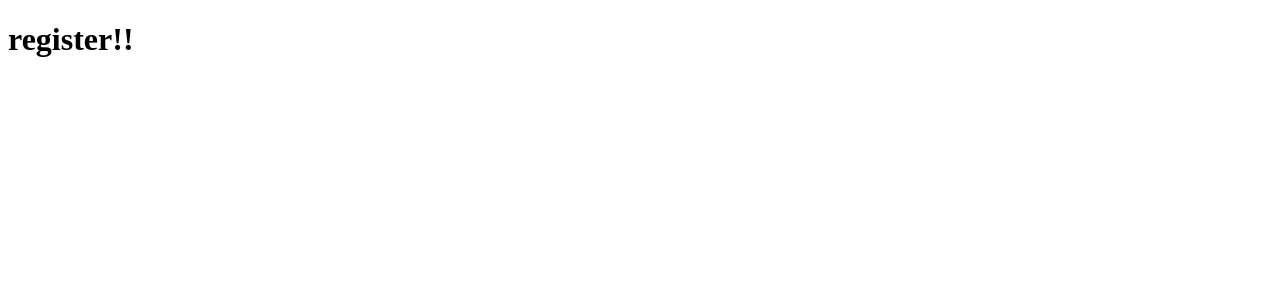
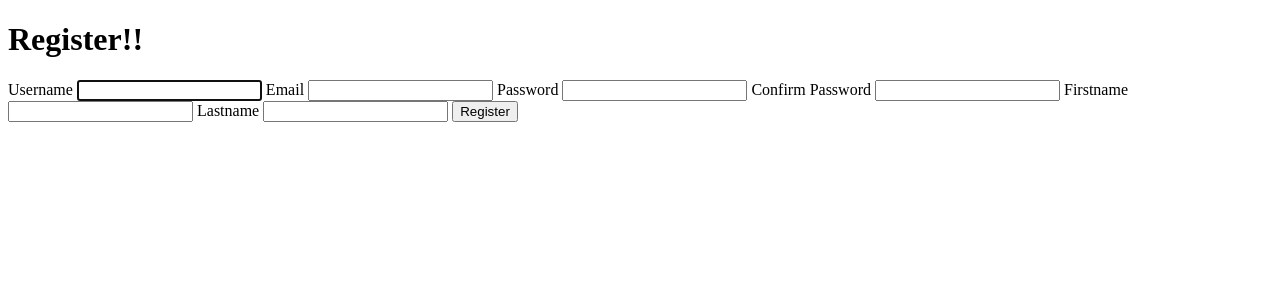
Before and after one commit to BrianZiro/EduLensProject, a Django app: page /register in a window 1280 px wide. Before the commit the part shown is almost empty. Shown: the top 300 px of the page. Run offline with Django 5.2, Linux system fonts and the light colour scheme.

Commit message:
updated the register

```diff
--- a/edulensai/templates/auth/register.html
+++ b/edulensai/templates/auth/register.html
@@ -6,7 +6,32 @@
     <title>register</title>
 </head>
 <body>
-    <h1>register!!</h1>
+   <h1>Register!!</h1>
+<form method="POST" autocomplete="off">
+    {% csrf_token %}
+
+    <label for="id_username">Username</label>
+    {{ registrationform.username }}
+
+    <label for="id_email">Email</label>
+    {{ registrationform.email }}
+
+    <label for="id_password1">Password</label>
+    {{ registrationform.password1 }}
+
+    <label for="id_password2">Confirm Password</label>
+    {{ registrationform.password2 }}
+
+    <label for="id_first_name">Firstname</label>
+    {{ registrationform.first_name }}
+
+    <label for="id_last_name">Lastname</label>
+    {{ registrationform.last_name }}
+
+    <input type="submit" value="Register">
+</form>
+
+
 
 </body>
 </html>
```
